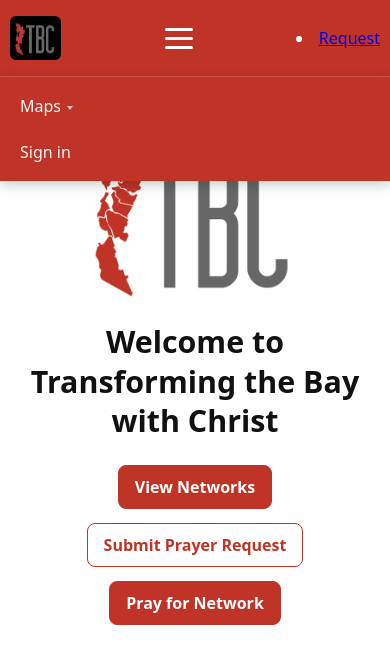
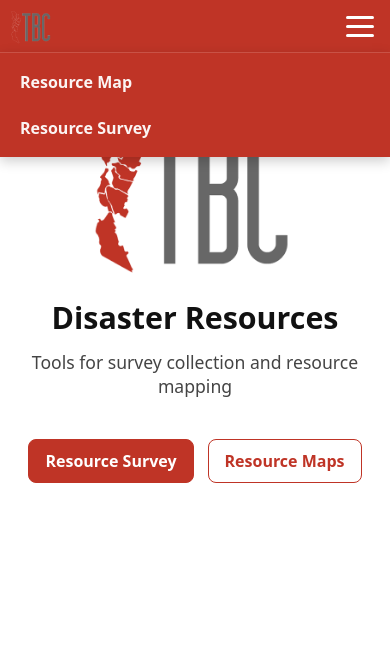
Before and after one commit to pastorplt/tbc_disaster, a plain HTML site: page index.html in a window 390 px wide. Both pictures are taken after a click on the button "Open menu". Drawn offline with Linux system fonts and the light colour scheme; no server answers.

Commit message:
Update index.html

```diff
--- a/index.html
+++ b/index.html
@@ -2,60 +2,59 @@
 <html lang="en">
 <head>
   <meta charset="utf-8" />
-  <title>TBC Team App</title>
+  <title>Disaster Resources</title>
   <meta name="viewport" content="width=device-width, initial-scale=1" />
   <link rel="icon" href="/assets/favicon.ico" type="image/x-icon" />
   <link rel="shortcut icon" href="/assets/favicon.ico" type="image/x-icon" />
   <style>
-    /* Page basics */
+    :root { --brand: #bf3426; --brand-darker: #a22a1f; }
+
     html, body { margin: 0; padding: 0; }
     body { font-family: system-ui, -apple-system, Segoe UI, Roboto, Arial, sans-serif; color: #111; }
 
-    /* ===== Header / Nav ===== */
-    header {
-      background-color: #bf3426; /* updated color */
-      color: #fff;
+    /* ===== Navbar ===== */
+    .navbar { background: var(--brand); width: 100%; }
+    .nav {
+      display: flex; align-items: center; justify-content: space-between; gap: 16px;
+      padding: 8px 16px; max-width: 1200px; margin: 0 auto;
     }
-    .nav {
-      height: 60px;
-      display: flex;
-      align-items: center;
-      gap: 16px;
-      padding: 0 16px;
-      max-width: 1100px;
-      margin: 0 auto;
-    }
-    .nav .brand {
-      display: flex;
-      align-items: center;
-      gap: 10px;
-      text-decoration: none;
-      color: #fff;
-      font-weight: 800;
-      letter-spacing: 0.3px;
-    }
-    .nav .brand img {
-      height: 36px; width: auto;
-      display: block;
-    }
+    .brand { display: inline-flex; align-items: center; text-decoration: none; }
+    .brand img { height: 36px; width: auto; display: block; }
+
+    /* Links row (desktop) */
     .nav-links {
-      display: flex;
-      align-items: center;
-      gap: 18px;
-      margin-left: auto;
+      list-style: none; display: flex; align-items: center; gap: 8px;
+      margin: 0; padding: 0;
     }
     .nav-links a {
-      color: #fff;
-      text-decoration: none;
-      font-weight: 700;
-      padding: 6px 4px;
-      border-radius: 4px;
-      opacity: 0.9;
+      color: #fff; text-decoration: none; font-weight: 700;
+      padding: 8px 12px; border-radius: 4px; display: block; opacity: .95;
     }
-    .nav-links a:hover { text-decoration: underline; opacity: 1; }
-    .nav-links a.active {
-      text-decoration: underline;
-      opacity: 1;
+    .nav-links a:hover { background: var(--brand-darker); opacity: 1; }
+
+    /* Hamburger */
+    .hamburger {
+      display: none; width: 40px; height: 36px; border: 0; background: transparent; cursor: pointer;
+      -webkit-tap-highlight-color: transparent; touch-action: manipulation;
+    }
+    .hamburger span {
+      display:block; height:3px; margin:6px 0; background:#fff; border-radius:2px; pointer-events: none;
+    }
+
+    /* ===== Mobile layout ===== */
+    @media (max-width: 720px) {
+      .hamburger { display: inline-block; }
+      .nav { padding: 8px 10px; position: relative; }
+      .nav-links {
+        position: absolute; left: 0; right: 0; top: 100%;
+        flex-direction: column; align-items: stretch; gap: 4px;
+        background: var(--brand); padding: 8px; display: none;
+        border-top: 1px solid rgba(255,255,255,.15);
+        z-index: 1000;
+        box-shadow: 0 4px 12px rgba(0,0,0,.2);
+      }
+      .nav-links.open { display: flex; }
+      .nav-links a { padding: 10px 12px; }
     }
 
     /* ===== Main ===== */
@@ -91,8 +90,8 @@
     }
     .btn {
       display: inline-block;
-      border: 1px solid #bf3426;
-      background: #bf3426;
+      border: 1px solid var(--brand);
+      background: var(--brand);
       color: #fff;
       padding: 10px 16px;
       border-radius: 8px;
@@ -101,48 +100,91 @@
     }
     .btn.secondary {
       background: #fff;
-      color: #bf3426;
+      color: var(--brand);
     }
     .btn:hover { filter: brightness(1.05); }
-
-    /* Hidden handler (JS toggles) */
-    [data-auth-hide] { display: none; }
   </style>
 </head>
 <body>
-  <div id="navbar-include"></div>
-  <script src="/include-nav.js"></script>
+  <!-- Hardcoded navbar with mobile hamburger -->
+  <header class="navbar">
+    <div class="nav">
+      <a href="disaster_index.html" class="brand" aria-label="Disaster Home">
+        <img src="TBC_full_logo.gif" alt="TBC Logo">
+      </a>
+
+      <button class="hamburger" type="button" aria-label="Open menu" aria-controls="navMenu" aria-expanded="false">
+        <span></span><span></span><span></span>
+      </button>
+
+      <ul class="nav-links" id="navMenu">
+        <li><a href="disaster_map.html">Resource Map</a></li>
+        <li><a href="disaster_survey.html">Resource Survey</a></li>
+      </ul>
+    </div>
+  </header>
 
   <main>
-    <img class="hero-logo" src="/TBC_full_logo.gif" alt="TBC Logo">
-    <h1>Welcome to Transforming the Bay with Christ<br><span data-auth-target="team-app-title" data-auth-hide>Team App</span></h1>
-    <p class="subhead" data-auth-target="explore-phrase" data-auth-hide>Explore the internal tools that make the TBC magic happen!</p>
+    <img class="hero-logo" src="TBC_full_logo.gif" alt="TBC Logo">
+    <h1>Disaster Resources</h1>
+    <p class="subhead">Tools for survey collection and resource mapping</p>
 
     <div class="cta">
-      <a class="btn" href="/network_map.html">View Networks</a>
-      <a class="btn secondary" href="/network_prayer_request.html">Submit Prayer Request</a>
-      <a class="btn" href="/network_map.html?random=1" title="Open a random network for prayer">Pray for Network</a>
-      <a class="btn secondary" href="/team/touchpoint.html" data-auth-target="touchpoint-btn" data-auth-hide>Touchpoint</a>
+      <a class="btn" href="disaster_survey.html">Resource Survey</a>
+      <a class="btn secondary" href="disaster_map.html">Resource Maps</a>
     </div>
   </main>
 
   <script>
-    // Toggle UI based on Cloudflare Access auth status
     (function(){
-      function showAuthed() {
-        document.querySelectorAll('[data-auth-target]').forEach(function(el){
-          el.removeAttribute('data-auth-hide');
-          el.style.display = '';
-        });
+      const nav = document.querySelector('.nav');
+      const burger = nav.querySelector('.hamburger');
+      const menu = nav.querySelector('#navMenu');
+
+      function closeMenu(){
+        menu.classList.remove('open');
+        burger.setAttribute('aria-expanded','false');
       }
-      // Default: keep authed-only items hidden until we know
-      // Fetch auth status
-      fetch('/auth/status', { credentials: 'include' })
-        .then(function(r){ return r.ok ? r.json() : { authenticated:false }; })
-        .then(function(data){
-          if (data && data.authenticated) showAuthed();
-        })
-        .catch(function(){ /* stay public by default */ });
+      function openMenu(){
+        menu.classList.add('open');
+        burger.setAttribute('aria-expanded','true');
+      }
+      function handleMenuToggle(e){
+        e.preventDefault();
+        const isOpen = menu.classList.contains('open');
+        isOpen ? closeMenu() : openMenu();
+      }
+
+      // Touch-first with click fallback (good for iOS Chrome)
+      let touchStarted = false;
+      burger.addEventListener('touchstart', function(e){
+        touchStarted = true;
+        handleMenuToggle(e);
+      });
+      burger.addEventListener('click', function(e){
+        if (!touchStarted) handleMenuToggle(e);
+        touchStarted = false;
+      });
+
+      // Click outside to close
+      document.addEventListener('click', function(e){
+        if (!nav.contains(e.target)) closeMenu();
+      });
+
+      // ESC to close
+      document.addEventListener('keydown', function(e){
+        if (e.key === 'Escape') closeMenu();
+      });
+
+      // Reset when resizing across breakpoint
+      let lastWide = window.innerWidth > 720;
+      window.addEventListener('resize', function(){
+        const wide = window.innerWidth > 720;
+        if (wide !== lastWide) {
+          closeMenu();
+          lastWide = wide;
+        }
+      });
     })();
   </script>
 </body>
```
